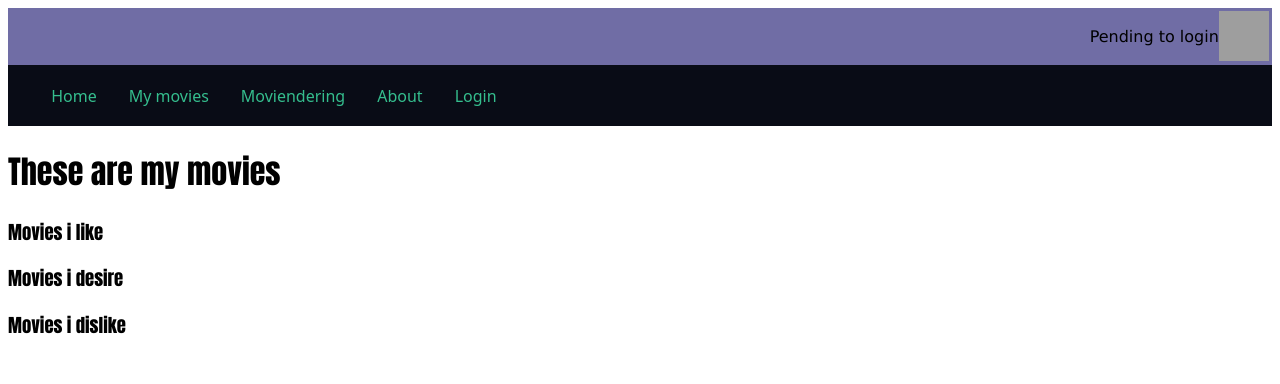
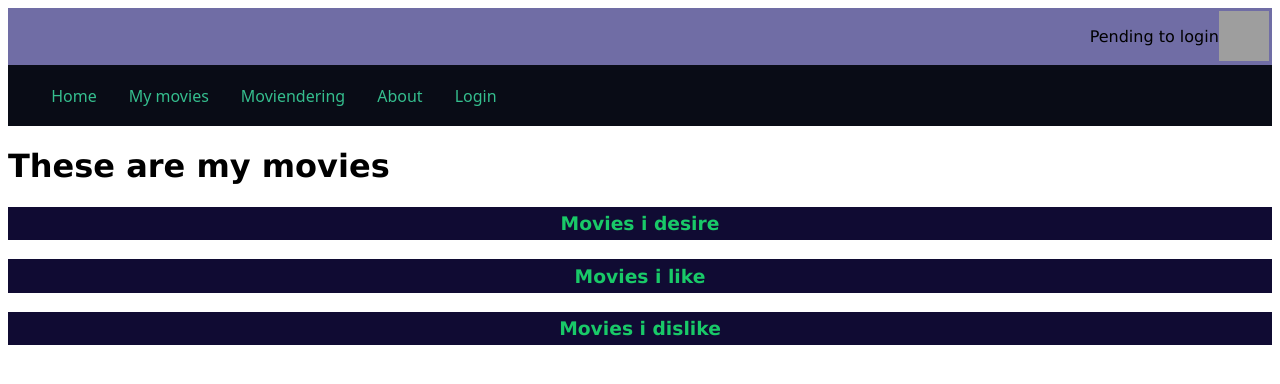
Before and after one commit to Adsuarez/moviender, a Next.js app: page /mymovies in a window 1280 px wide. Shown: the top 384 px of the page. Built offline with nearby package versions, Linux system fonts and the light colour scheme; grey boxes are pictures that could not be loaded.

Commit message:
create schedule appointment functional button and send movies to moviendering page

```diff
--- a/pages/components/Category.jsx
+++ b/pages/components/Category.jsx
@@ -1,10 +1,12 @@
 import { useContext } from "react";
 import { UserContext } from "../context/UserContext";
-import { PosterImage } from "../components/PosterImage";
+import PosterImage from "../components/PosterImage";
+import styles from "./Category.module.css";
+import ScheduleAppointment from "./ScheduleAppointment";
 
 function CategoryOrganizer(myMovies, feel) {
   return (
-    <section>
+    <section className={styles.section}>
       <h3>Movies i {feel}</h3>
       {myMovies
         .filter((item) => item.feeling === feel)
@@ -12,6 +14,7 @@ function CategoryOrganizer(myMovies, feel) {
           <div key={myMovie.id}>
             <PosterImage path={myMovie.poster_path} title={myMovie.title} />
             <p>{myMovie.title}</p>
+            {feel === "desire" && <ScheduleAppointment myMovie={myMovie}/>}
           </div>
         ))}
     </section>
@@ -22,8 +25,8 @@ export function Category({ title = "movies you like" }) {
   const { myMovies, setMyMovies } = useContext(UserContext);
   return (
     <div>
+      {CategoryOrganizer(myMovies, "desire")}
       {CategoryOrganizer(myMovies, "like")}
-      {CategoryOrganizer(myMovies, "desire")}
       {CategoryOrganizer(myMovies, "dislike")}
     </div>
   );
--- /dev/null
+++ b/pages/components/Category.module.css
@@ -0,0 +1,10 @@
+.section {
+    background: rgb(88, 83, 102);
+}
+
+.section h3{
+    background: rgb(16, 11, 51);
+    color: rgb(25, 201, 104);
+    text-align: center;
+    padding: 0.4rem;
+}
--- a/pages/components/PosterImage.jsx
+++ b/pages/components/PosterImage.jsx
@@ -2,7 +2,7 @@ import Image from "next/image";
 
 const IMG_SRC = "https://image.tmdb.org/t/p/original";
 
-export function PosterImage({path, title}) {
+export default function PosterImage({path, title}) {
     return (
         <Image
         src={`${IMG_SRC}${path}`}
--- a/pages/components/ScheduleAppointment.jsx
+++ b/pages/components/ScheduleAppointment.jsx
@@ -1,3 +1,18 @@
-export default function ScheduleAppointment() {
+import { useContext } from "react";
+import { UserContext } from "../context/UserContext";
 
+export default function ScheduleAppointment({ myMovie }) {
+  const { schedule, setSchedule } = useContext(UserContext);
+
+  const handleClick = (event) => {
+    if (schedule.length === 0) return setSchedule([myMovie]);
+
+    return setSchedule([...schedule, myMovie]);
+  };
+
+  return (
+    <div>
+      <button onClick={handleClick}>👀🎞️ Schedule movie</button>
+    </div>
+  );
 }
--- a/pages/context/UserContext.jsx
+++ b/pages/context/UserContext.jsx
@@ -5,9 +5,10 @@ export const UserContext = createContext();
 export function UserContextProvider(props) {
   const [user, setUser] = useState(null);
   const [myMovies, setMyMovies] = useState([]);
+  const [schedule, setSchedule] = useState([]);
 
   return (
-    <UserContext.Provider value={{ user, setUser, myMovies, setMyMovies }}>
+    <UserContext.Provider value={{ user, setUser, myMovies, setMyMovies, schedule, setSchedule }}>
       {props.children}
     </UserContext.Provider>
   );
--- a/pages/services/FetchMovies.jsx
+++ b/pages/services/FetchMovies.jsx
@@ -1,6 +1,6 @@
 import { useState, useEffect } from "react";
 import { ActionButtons } from "../components/ActionButtons";
-import { PosterImage } from "../components/PosterImage";
+import PosterImage from "../components/PosterImage";
 
 const API_KEY = "3d74f79a7a72cdfde4ba40b495bdde84";
 const API = "https://api.themoviedb.org/3/movie/popular";
--- a/styles/globals.css
+++ b/styles/globals.css
@@ -3,7 +3,7 @@ body {
 }
 
 h1, h2, h3 {
-    font-family: Impact, Haettenschweiler, 'Arial Narrow Bold', sans-serif;
+    font-family: 'Lucida Sans', 'Lucida Sans Regular', 'Lucida Grande', 'Lucida Sans Unicode', Geneva, Verdana, sans-serif;
 }
 
 p {
```
Also changed, not shown: pages/moviendering.jsx (+12 -0 lines).
